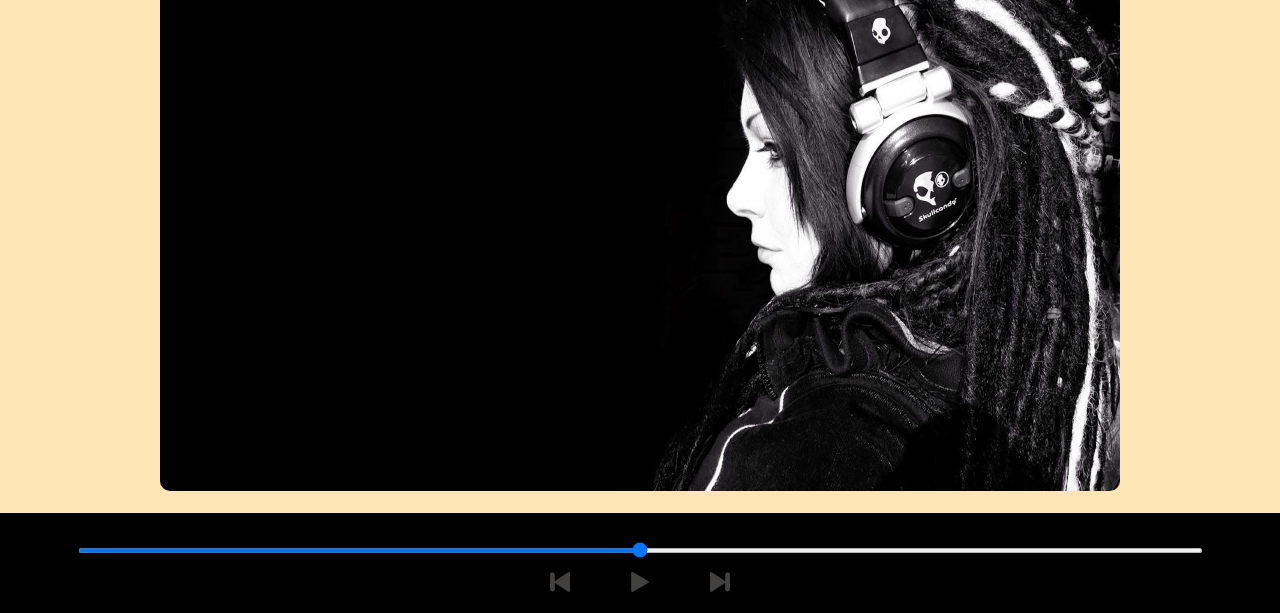
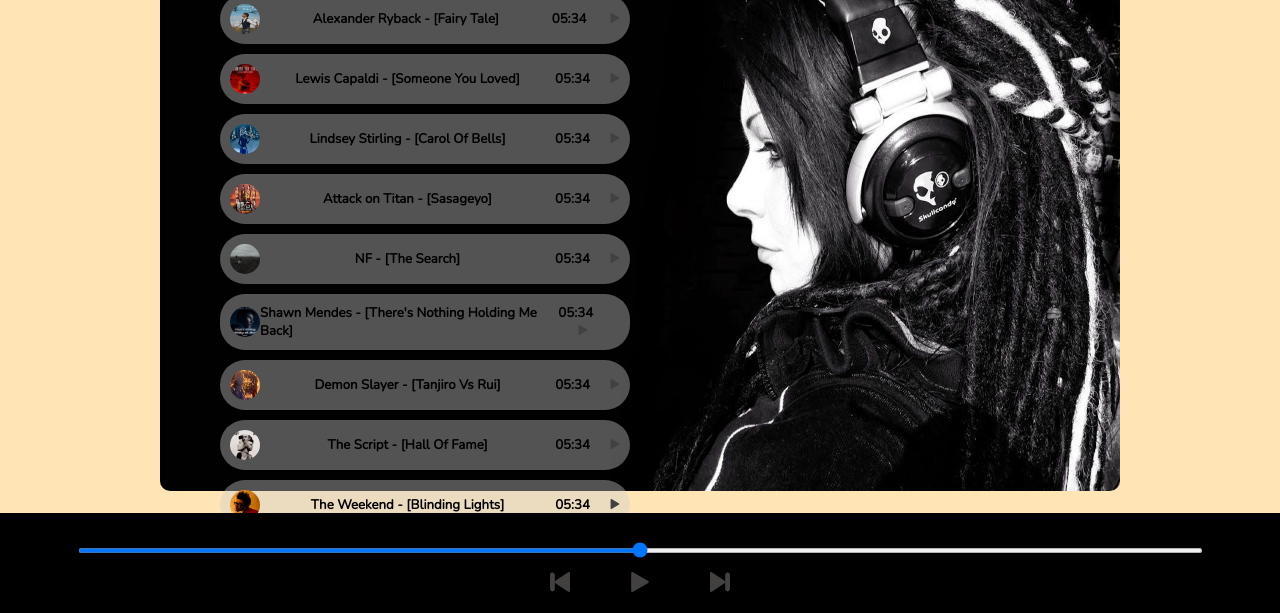
Before and after one commit to satwik-060/spotify, a plain HTML site: page index.html in a window 1280 px wide. Shown: the part 187-800 px from the top of the page. Drawn offline with nearby package versions, Linux system fonts and the light colour scheme.

Commit message:
added some song names
not yet added javascript

```diff
--- a/index.html
+++ b/index.html
@@ -11,7 +11,7 @@
       rel="stylesheet"
     />
     <title>spotify clone</title>
-    <link rel="stylesheet" href="style.css">
+    <link rel="stylesheet" href="style.css" />
   </head>
   <body>
     <!-- div.full -->
@@ -24,17 +24,126 @@
       </ul>
     </nav>
     <div class="background">
-        <h1>Most Listened Songs</h1>
       <div class="songcontainer">
-
+        <h1 id="heading">Most Listened Songs</h1>
+        <div class="song">
+          <img
+            src="resources/songcovers/fairytale.jpg"
+            alt="no image"
+            class="songimg"
+          />
+          <h5>Alexander Ryback - [Fairy Tale]</h5>
+          <h5>
+            05:34 <img src="resources/play.svg" alt="play" class="songplay" />
+          </h5>
+        </div>
+        <div class="song">
+          <img
+            src="resources/songcovers/someoneyouvloved.jpg"
+            alt="no image"
+            class="songimg"
+          />
+          <h5>Lewis Capaldi - [Someone You Loved]</h5>
+          <h5>
+            05:34<img src="resources/play.svg" alt="play" class="songplay" />
+          </h5>
+        </div>
+        <div class="song">
+          <img
+            src="resources/songcovers/carol of bells.jpg"
+            alt="no image"
+            class="songimg"
+          />
+          <h5>Lindsey Stirling - [Carol Of Bells]</h5>
+          <h5>
+            05:34<img src="resources/play.svg" alt="play" class="songplay" />
+          </h5>
+        </div>
+        <div class="song">
+          <img
+            src="resources/songcovers/sasageyo.jpg"
+            alt="no image"
+            class="songimg"
+          />
+          <h5>Attack on Titan - [Sasageyo]</h5>
+          <h5>
+            05:34<img src="resources/play.svg" alt="play" class="songplay" />
+          </h5>
+        </div>
+        <div class="song">
+          <img
+            src="resources/songcovers/the search.jpg"
+            alt="no image"
+            class="songimg"
+          />
+          <h5>NF - [The Search]</h5>
+          <h5>
+            05:34<img src="resources/play.svg" alt="play" class="songplay" />
+          </h5>
+        </div>
+        <div class="song">
+          <img
+            src="resources/songcovers/There's nothing holding me back.jpg"
+            alt="no image"
+            class="songimg"
+          />
+          <h5>Shawn Mendes - [There's Nothing Holding Me Back]</h5>
+          <h5>
+            05:34<img src="resources/play.svg" alt="play" class="songplay" />
+          </h5>
+        </div>
+        <div class="song">
+          <img
+            src="resources/songcovers/tanjiro vs rui theme.jpg"
+            alt="no image"
+            class="songimg"
+          />
+          <h5>Demon Slayer - [Tanjiro Vs Rui]</h5>
+          <h5>
+            05:34<img src="resources/play.svg" alt="play" class="songplay" />
+          </h5>
+        </div>
+        <div class="song">
+          <img
+            src="resources/songcovers/Hall of fame.jpeg"
+            alt="no image"
+            class="songimg"
+          />
+          <h5>The Script - [Hall Of Fame]</h5>
+          <h5>
+            05:34<img src="resources/play.svg" alt="play" class="songplay" />
+          </h5>
+        </div>
+        <div class="song">
+          <img
+            src="resources/songcovers/Blinding Lights.png"
+            alt="no image"
+            class="songimg"
+          />
+          <h5>The Weekend - [Blinding Lights]</h5>
+          <h5>
+            05:34<img src="resources/play.svg" alt="play" class="songplay" />
+          </h5>
+        </div>
+        <div class="song">
+          <img
+            src="resources/songcovers/Unravel.png"
+            alt="no image"
+            class="songimg"
+          />
+          <h5>Tokyo Ghoul - [Unravel]</h5>
+          <h5>
+            05:34   <img src="resources/play.svg" alt="play" class="songplay" />
+          </h5>
+        </div>
       </div>
     </div>
     <div class="songplayer">
-          <input type="range" name="range" id="myProgressBar" min="0" max = "100">
+      <input type="range" name="range" id="myProgressBar" min="0" max="100" />
       <ul>
-              <li><img src="resources/previous.svg" alt="previous"></li>
-              <li><img src="resources/play.svg" alt="player"></li>
-              <li><img src="resources/next.svg" alt="next"></li>
+        <li><img src="resources/previous.svg" alt="previous" /></li>
+        <li><img src="resources/play.svg" alt="player" /></li>
+        <li><img src="resources/next.svg" alt="next" /></li>
       </ul>
     </div>
   </body>
--- a/style.css
+++ b/style.css
@@ -42,8 +42,9 @@
   .background {
       background : white url('resources/bg.jpg') no-repeat;
     border-radius : 10px;
-    display : block;
-    /* margin : 5px auto; */
+    display : flex;
+    flex-direction : column;
+    align-items : flex-start;
     align-self: center;
     width : 75vw;
     color : white;
@@ -80,4 +81,34 @@
     list-style-type: none;
     display : flex;
     justify-content:center;
+
 }
+.songcontainer {
+    /* border : 2px solid red; */
+    width : 50%;
+    margin : auto, 0px;
+
+}
+.song{
+    display : flex;
+    align-items : center;
+    justify-content: space-between;
+    margin : 10px;
+    background : rgba(207, 205, 205, 0.4) ;
+    color : black;
+    border-radius : 25px;
+    padding : 10px;
+    box-sizing: border-box;
+}
+.songimg{
+    width : 30px;
+    height : 30px;
+    border-radius: 30px;
+}
+.songplay{
+    width : 10px;
+    margin-left : 20px;
+}
+#heading{
+    text-align : center;
+}
```
Also changed, not shown: resources/songcovers/Blinding Lights.png (added), resources/songcovers/Hall of fame.jpeg (added), resources/songcovers/There's nothing holding me back.jpg (added), resources/songcovers/Unravel.png (added), resources/songcovers/carol of bells.jpg (added), resources/songcovers/fairytale.jpg (added), resources/songcovers/sasageyo.jpg (added), resources/songcovers/someoneyouvloved.jpg (added), resources/songcovers/tanjiro vs rui theme.jpg (added), resources/songcovers/the search.jpg (added). Lines whose indentation alone changed are shown as unchanged.
